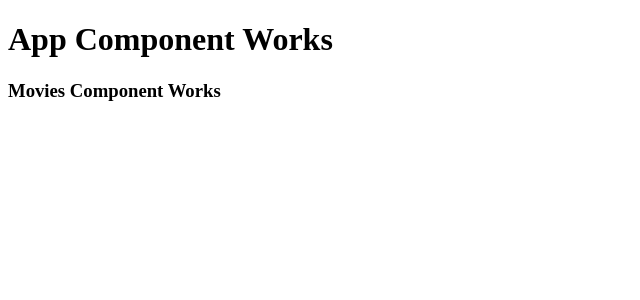
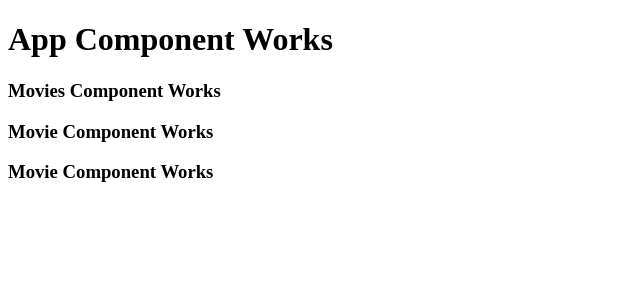
Before and after one commit to AbdulkerimFettahoglu/AngularExercises, an Angular app in the folder 3-Angular7.3.9-Exercises/MovieApp/: page / in a window 1280 px wide. Shown: the top 300 px of the page, without its empty margins (0-640 px from the left). Built offline with nearby package versions, Linux system fonts and the light colour scheme.

Commit message:
Component was created with using cli commad.

```diff
--- a/3-Angular7.3.9-Exercises/MovieApp/src/app/app.module.ts
+++ b/3-Angular7.3.9-Exercises/MovieApp/src/app/app.module.ts
@@ -3,11 +3,13 @@ import { NgModule } from '@angular/core';
 
 import { AppComponent } from './app.component';
 import { MoviesComponent } from "./movies/movies.component";
+import { MovieComponent } from './movie/movie.component';
 
 @NgModule({
   declarations: [
     AppComponent,
-    MoviesComponent
+    MoviesComponent,
+    MovieComponent
   ],
   imports: [
     BrowserModule
--- /dev/null
+++ b/3-Angular7.3.9-Exercises/MovieApp/src/app/movie/movie.component.html
@@ -0,0 +1 @@
+<h3>Movie Component Works</h3>
--- /dev/null
+++ b/3-Angular7.3.9-Exercises/MovieApp/src/app/movie/movie.component.ts
@@ -0,0 +1,15 @@
+import { Component, OnInit } from '@angular/core';
+
+@Component({
+  selector: 'movie',
+  templateUrl: './movie.component.html',
+  styleUrls: ['./movie.component.css']
+})
+export class MovieComponent implements OnInit {
+
+  constructor() { }
+
+  ngOnInit() {
+  }
+
+}
--- a/3-Angular7.3.9-Exercises/MovieApp/src/app/movies/movies.component.html
+++ b/3-Angular7.3.9-Exercises/MovieApp/src/app/movies/movies.component.html
@@ -1 +1,3 @@
 <h3>Movies Component Works</h3>
+<movie></movie>
+<movie></movie>
```
Also changed, not shown: 3-Angular7.3.9-Exercises/MovieApp/src/app/movie/movie.component.css (added), 1 other file (tests, documents, lock files or other folders).
